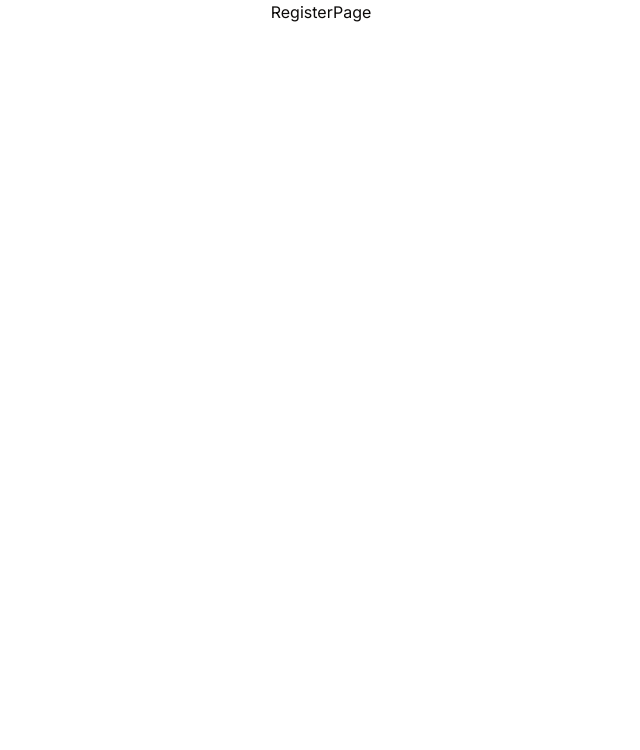
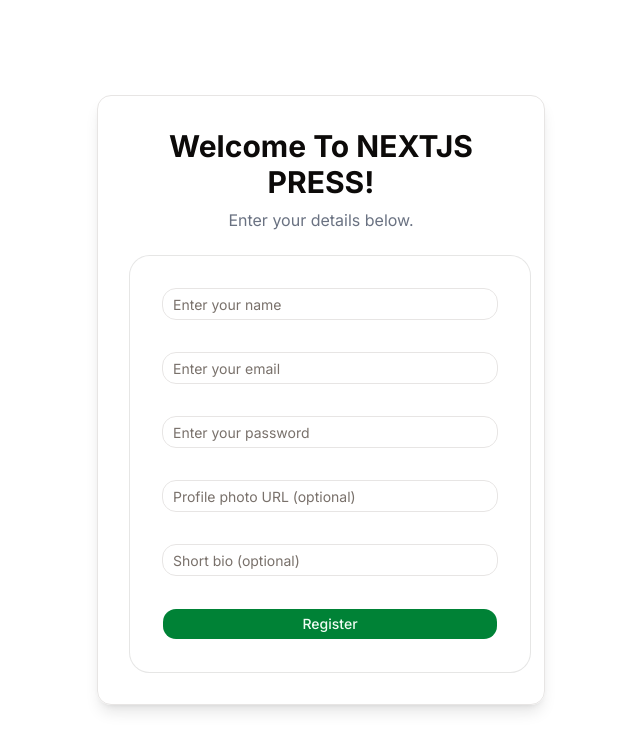
Before and after one commit to riyazularfaat/nextjs-press-frontend, a Next.js app: page /register in a window 1280 px wide. Shown: the top 750 px of the page, without its empty margins (319-959 px from the left). Built offline with nearby package versions, Linux system fonts and the light colour scheme.

Commit message:
implement user registration

```diff
--- a/app/(authGroup)/_actions/authActions.ts
+++ b/app/(authGroup)/_actions/authActions.ts
@@ -10,6 +10,31 @@ type LoginState = {
   data: {
     accessToken: string;
     refreshToken: string;
+  };
+};
+
+export type RegisteredUser = {
+  id: string;
+  name: string;
+  email: string;
+  activeStatus: string;
+  role: string;
+  createdAt: string;
+  updatedAt: string;
+  profile: {
+    id: string;
+    profilePhoto: string | null;
+    bio: string | null;
+    userId: string;
+  } | null;
+};
+
+export type RegisterState = {
+  success: boolean;
+  statusCode?: number;
+  message: string;
+  data?: {
+    user: RegisteredUser;
   };
 };
 
@@ -56,3 +81,40 @@ export const loginAction = async (
 
   return result;
 };
+
+
+export const registerAction = async (
+  prevState: RegisterState | false,
+  formData: FormData,
+) => {
+  const name = formData.get("name");
+  const email = formData.get("email");
+  const password = formData.get("password");
+  const profilePhoto = formData.get("profilePhoto");
+  const bio = formData.get("bio");
+
+  const payload = {
+    name,
+    email,
+    password,
+    ...(profilePhoto && { profilePhoto }),
+    ...(bio && { bio }),
+  };
+
+  const res = await fetch(
+    `${process.env.BACKEND_API_URL}/api/users/register`,
+    {
+      method: "POST",
+      headers: {
+        "Content-Type": "application/json",
+      },
+      body: JSON.stringify(payload),
+    },
+  );
+
+  const result = await res.json();
+
+  redirect("/login");
+
+  return result;
+};
--- /dev/null
+++ b/app/(authGroup)/_components/RegisterForm.tsx
@@ -0,0 +1,39 @@
+"use client"
+
+import { Button } from "@/components/ui/button"
+import { Card } from "@/components/ui/card"
+import { Input } from "@/components/ui/input"
+import { useActionState, useEffect, useRef } from "react"
+import { toast } from "sonner"
+import { registerAction } from "../_actions/authActions"
+
+const RegisterForm = () => {
+    const [state, action, pending] = useActionState(registerAction, false)
+    const formRef = useRef<HTMLFormElement>(null)
+
+    useEffect(() => {
+        if (!state) return
+        if (state.success) {
+            const name = state.data?.user?.name
+            toast.success(name ? `Welcome, ${name}!` : state.message || "Registration successful")
+            formRef.current?.reset()
+        } else {
+            toast.error(state.message || "Registration failed!")
+        }
+    }, [state])
+
+    return (
+        <form ref={formRef} action={action} className="w-full max-w-sm space-y-8">
+            <Card className="w-100 space-y-4 p-8">
+                <Input name="name" type="text" placeholder="Enter your name" required />
+                <Input name="email" type="email" placeholder="Enter your email" required />
+                <Input name="password" type="password" placeholder="Enter your password" required />
+                <Input name="profilePhoto" type="url" placeholder="Profile photo URL (optional)" />
+                <Input name="bio" type="text" placeholder="Short bio (optional)" />
+                <Button type="submit">{pending ? "Submitting..." : "Register"}</Button>
+            </Card>
+        </form>
+    )
+}
+
+export default RegisterForm
--- a/app/(authGroup)/login/page.tsx
+++ b/app/(authGroup)/login/page.tsx
@@ -1,6 +1,6 @@
 import LoginForm from "../_components/LoginForm";
 
-export  default function LoginPage() {
+export default function LoginPage() {
   return (
     <>
       <div className="flex min-h-screen items-center justify-center">
--- a/app/(authGroup)/register/page.tsx
+++ b/app/(authGroup)/register/page.tsx
@@ -1,8 +1,25 @@
 import React from 'react'
+import RegisterForm from '../_components/RegisterForm'
 
 const RegisterPage = () => {
   return (
-    <div>RegisterPage</div>
+    <div>
+      <div className="flex min-h-screen items-center justify-center">
+        <div className="w-full max-w-md space-y-6 rounded-lg border p-8 shadow-lg">
+          <div className="space-y-2 text-center">
+            <h1 className="text-3xl font-bold">Welcome To NEXTJS PRESS!</h1>
+            <p className="text-gray-500">Enter your details below.</p>
+          </div>
+          <RegisterForm />
+          {/* <div className="spline-container absolute top-0 left-0 w-full h-full -z-10">
+            <iframe
+              src="https://my.spline.design/dunes-3fd4468737972c9a084de27efa2263c4" frameBorder="0" width="100%"
+              height="100%" id="aura-spline">
+            </iframe>
+          </div> */}
+        </div>
+      </div>
+    </div>
   )
 }
 
```
